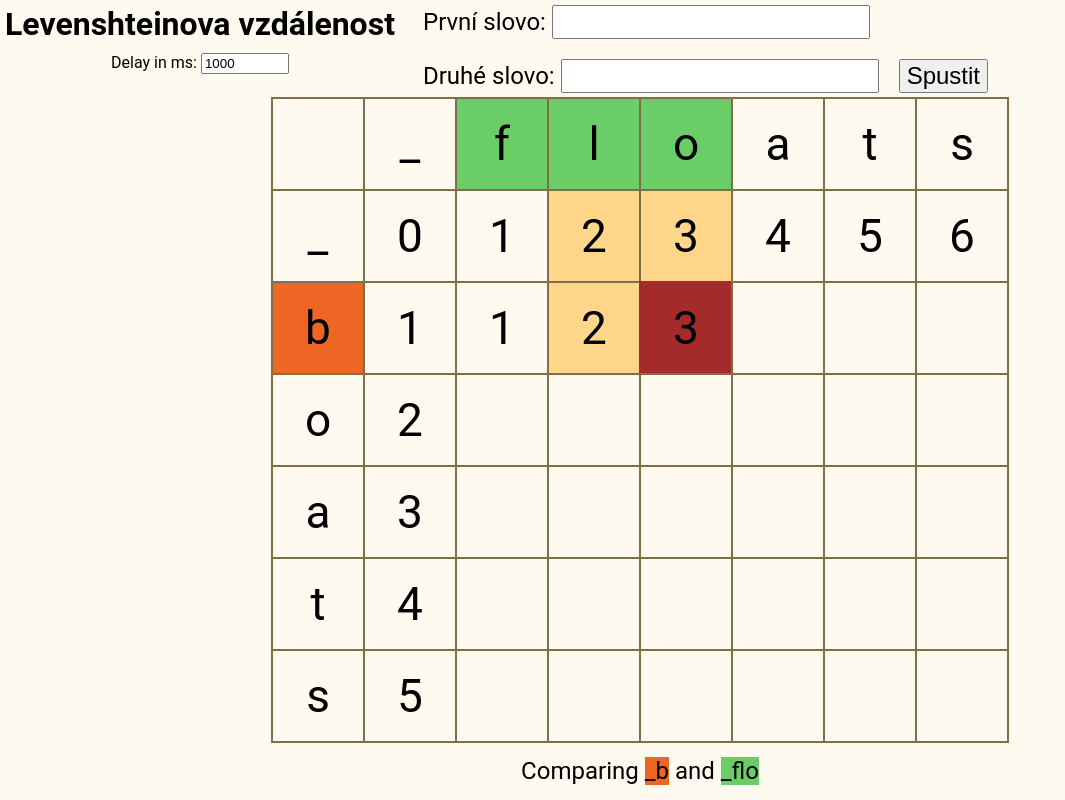
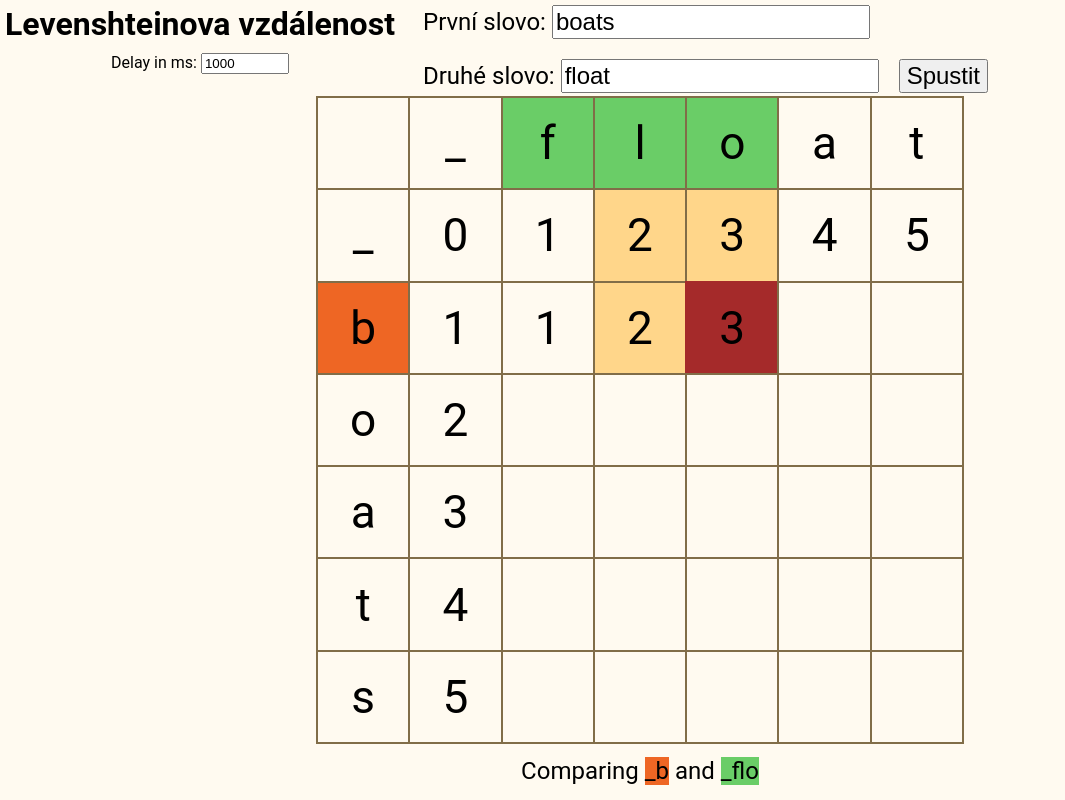
Before and after one commit to PetrLaskevic/Edit-Levenshtein-distance, a website with bundled scripts: page index.html in a window 1280 px wide. Both pictures are taken after a click on the button "Spustit". Shown: the whole page, without its empty margins (0-1065 px from the left). Built offline with nearby package versions, Linux system fonts and the light colour scheme.

Commit message:
Connect text inputs

```diff
--- a/index.html
+++ b/index.html
@@ -19,10 +19,10 @@
           <div id="right" style="flex-grow: 1;flex-basis: 431px;min-width: min-content;"> <!-- originally there was flex-basis: min-content; it worked pretty well, I just wanted to move the breakpoint of how it wraps to a bit wider, I wanted to put flex-basis: calc(min-content + 50px), but it doesn't work, so I tried padding-left: 50px, which worked, but it looked weird again on my phone (I didn't want to add more media query, so I added flex-basis: 431px (value found experimentally)) -->
             <div id="legenda" style="display: flex;gap:20px;flex-wrap: wrap">
               <div class="textHolder">
-                  <label>První slovo: <input type="text"></label>
+                  <label>První slovo: <input id="firstWord" type="text" value="boats"></label>
               </div>
               <div class="textHolder">
-                <label>Druhé slovo: <input type="text"></label>
+                <label>Druhé slovo: <input id="secondWord" type="text" value="float"></label>
               </div>
               <div class="textHolder">
                  <button id="launch">Spustit</button>
--- a/main.ts
+++ b/main.ts
@@ -1,6 +1,8 @@
 import {WagnerFischer, globalCancelToken} from "./render.js";
 
 let mazeAppClassHolderVariable!: WagnerFischer; //the instance of the maze app
+let wordFrom = document.getElementById("firstWord") as HTMLInputElement;
+let wordTo = document.getElementById("secondWord") as HTMLInputElement;
 
 function makePopup(heading: string, text: string, id: string){
 	//For trusted input only (no input sanitisation here)
@@ -21,10 +23,7 @@ function makePopup(heading: string, text: string, id: string){
 function start(){
 	globalCancelToken.reset();
 	try{
-		if(mazeAppClassHolderVariable != undefined){
-			mazeAppClassHolderVariable.zcelaHotovo = true;
-		}
-		mazeAppClassHolderVariable = new WagnerFischer("boats", "floats");
+		mazeAppClassHolderVariable = new WagnerFischer(wordFrom.value, wordTo.value);
 	}catch(error){
 		console.error(error);
 		//Show the user errors thrown by mazeTextToGraph for example
--- a/render.ts
+++ b/render.ts
@@ -101,6 +101,7 @@ class WagnerFischer{
 				this.grid.addClassToCell([0,column], "selectedHorizontal");
 
 				this.grid.addClassToCell([row, column], "from");
+				//Vulnerable to ""<img src='x' onerror='alert(1);console.log("t")'> => alert will be drawn
 				statusParagraph.innerHTML = `Comparing <span class="selectedVertical">${this.wordFrom.slice(1,row+1)}</span> and <span class="selectedHorizontal">${this.wordTo.slice(1, column+1)}</span>`
 
 				let deleteOption = this.grid.at(row, column - 1);
```
